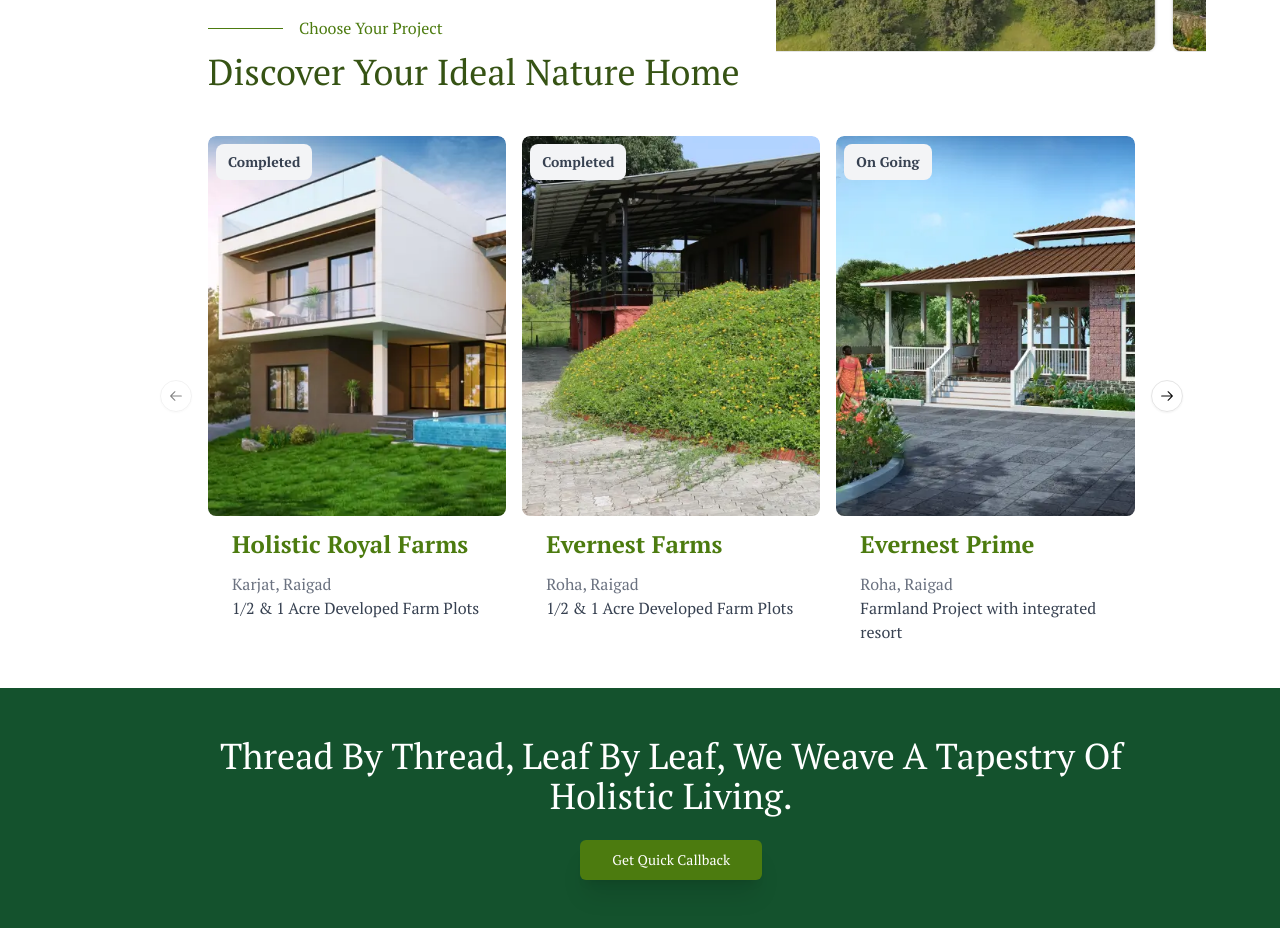
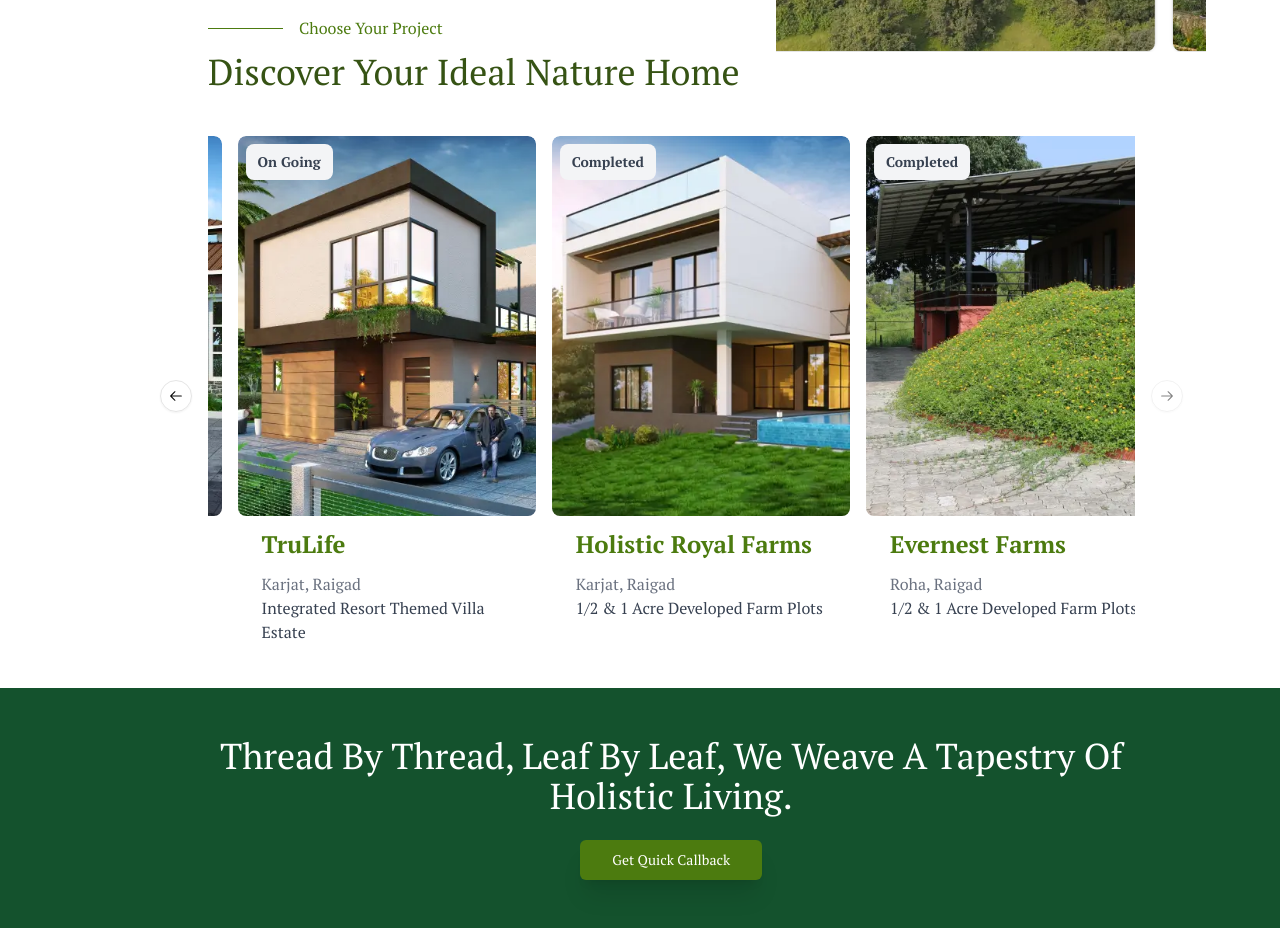
Before and after one commit to dev-kingz/ayassociates, a Next.js app: page / in a window 1280 px wide. Shown: the part 2180-3113 px from the top of the page. Built offline with nearby package versions, Linux system fonts and the light colour scheme.

Commit message:
feat: Add lazy loading for images in ChooseProjectCarousel

```diff
--- a/src/components/Carousel/ChooseProject.tsx
+++ b/src/components/Carousel/ChooseProject.tsx
@@ -1,3 +1,4 @@
+"use client"
 import * as React from "react";
 import { Card, CardContent } from "@/components/ui/card";
 import {
@@ -7,6 +8,8 @@ import {
   CarouselNext,
   CarouselPrevious,
 } from "@/components/ui/carousel";
+import Autoplay from "embla-carousel-autoplay";
+import Image from "next/image";
 
 const projects = [
   {
@@ -54,15 +57,25 @@ const projects = [
 ];
 
 export function ChooseProjectCarousel() {
+  const plugin = React.useRef(
+    Autoplay({ delay: 2000, stopOnInteraction: true })
+  );
+
   return (
-    <Carousel className="w-[310px] sm:w-full">
+    <Carousel
+      plugins={[plugin.current]}
+      onMouseEnter={plugin.current.stop}
+      onMouseLeave={plugin.current.reset}
+      className="w-[310px] sm:w-full">
       <CarouselContent className="flex">
         {projects.map((project, index) => (
           <CarouselItem key={index} className="basis-full md:basis-1/2 lg:basis-1/3">
             <div className="relative rounded-lg overflow-hidden">
-              <img
+              <Image
                 src={project.image}
                 alt={project.title}
+                width={500}
+                height={500}
                 className="w-full h-[360px] sm:h-[380px] object-cover rounded-lg"
               />
               <span
```
